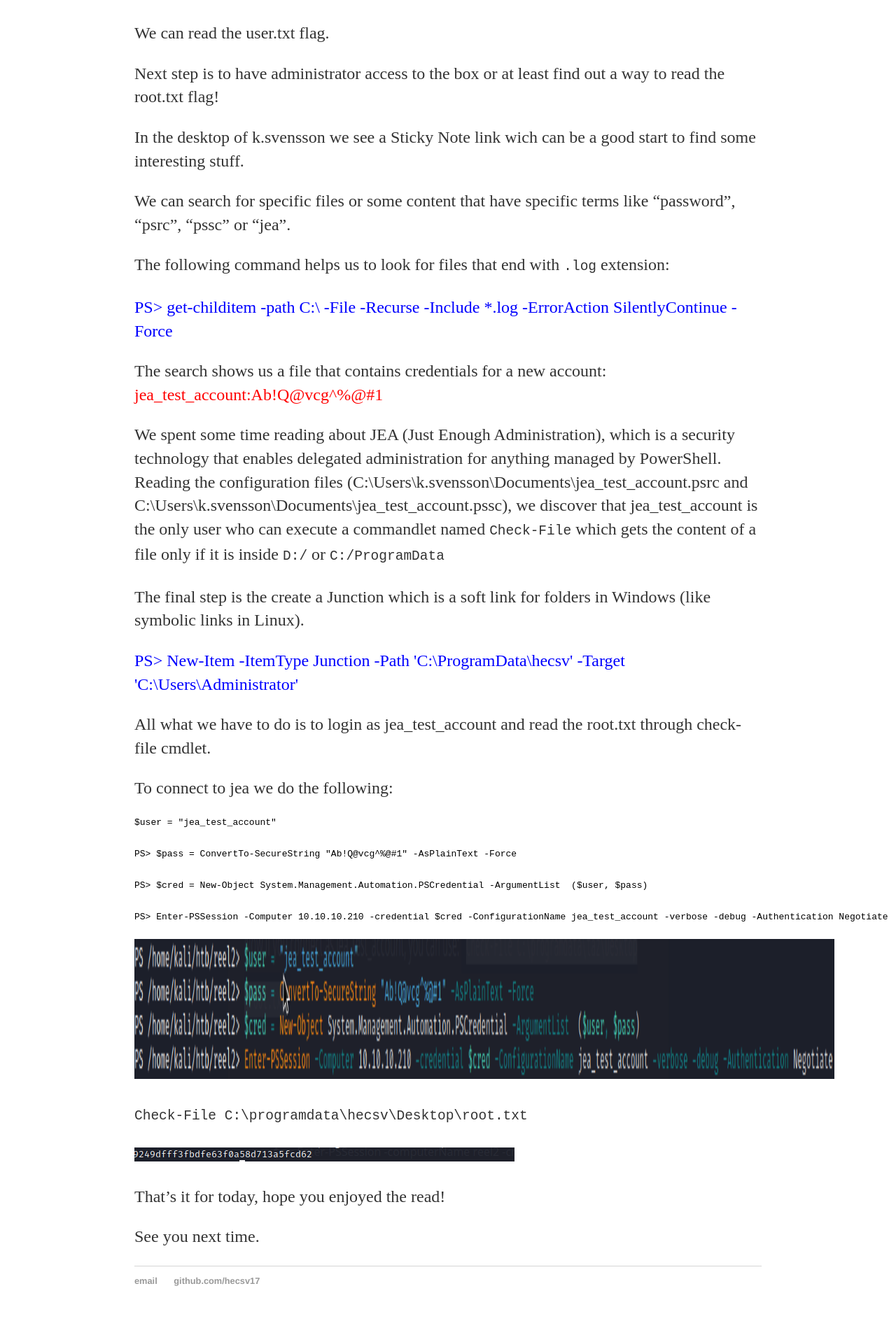
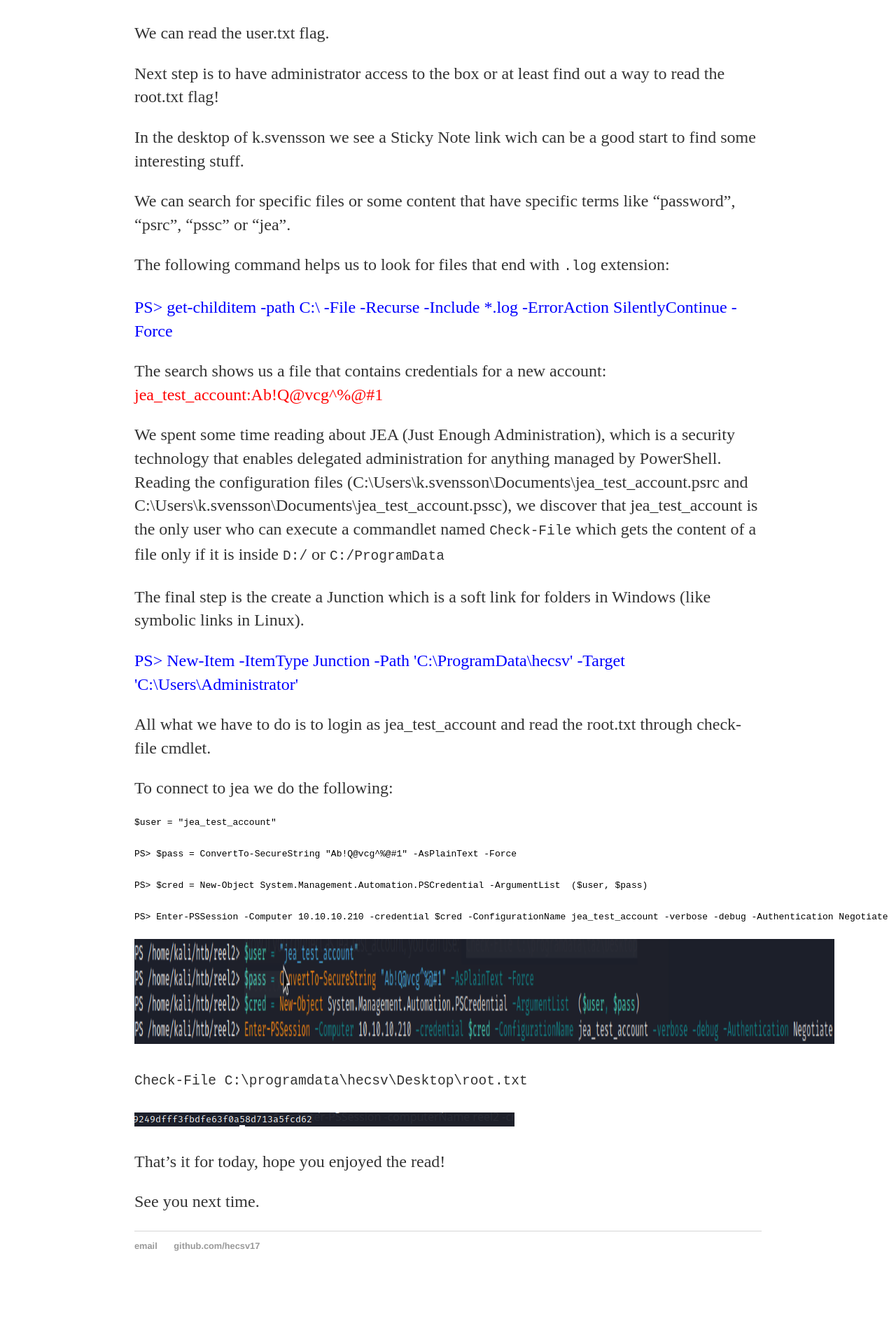
Before and after one commit to hecsv17/hecsv17.github.io, a Jekyll site: the page built from _posts/2021-03-14-hackthebox-reel2.md, in a window 1280 px wide. Shown: the part 3474-5372 px from the top of the page at 70% size. Built offline with Jekyll 4.4.1, drawn with Linux system fonts in a browser that asks for light colours; our own code applies the rules of GitHub Pages for plain Markdown files; after the commit the page ends 5322 px from its top, so only the background shows below that.

Commit message:
Update 2021-03-14-hackthebox-reel2.md

````diff
--- a/_posts/2021-03-14-hackthebox-reel2.md
+++ b/_posts/2021-03-14-hackthebox-reel2.md
@@ -127,7 +127,7 @@ PS> $cred = New-Object System.Management.Automation.PSCredential -ArgumentList
 PS> Enter-PSSession -Computer 10.10.10.210 -credential $cred -ConfigurationName jea_test_account -verbose -debug -Authentication Negotiate
 ```
 
-<img src="/src/root2.png" width="1000" height="200">
+<img src="/src/root2.png" width="1000" height="150">
 
 `Check-File C:\programdata\hecsv\Desktop\root.txt`
 
````
